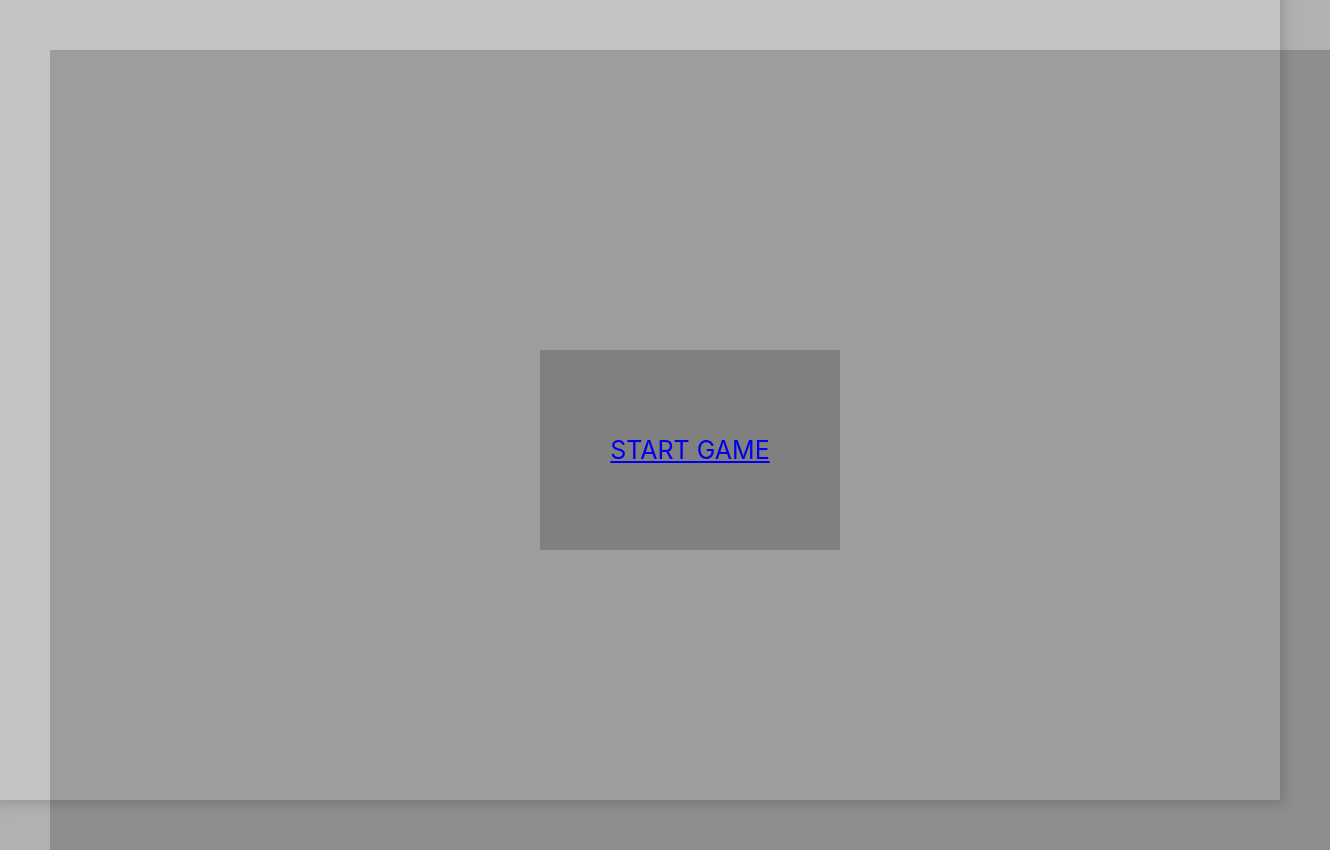
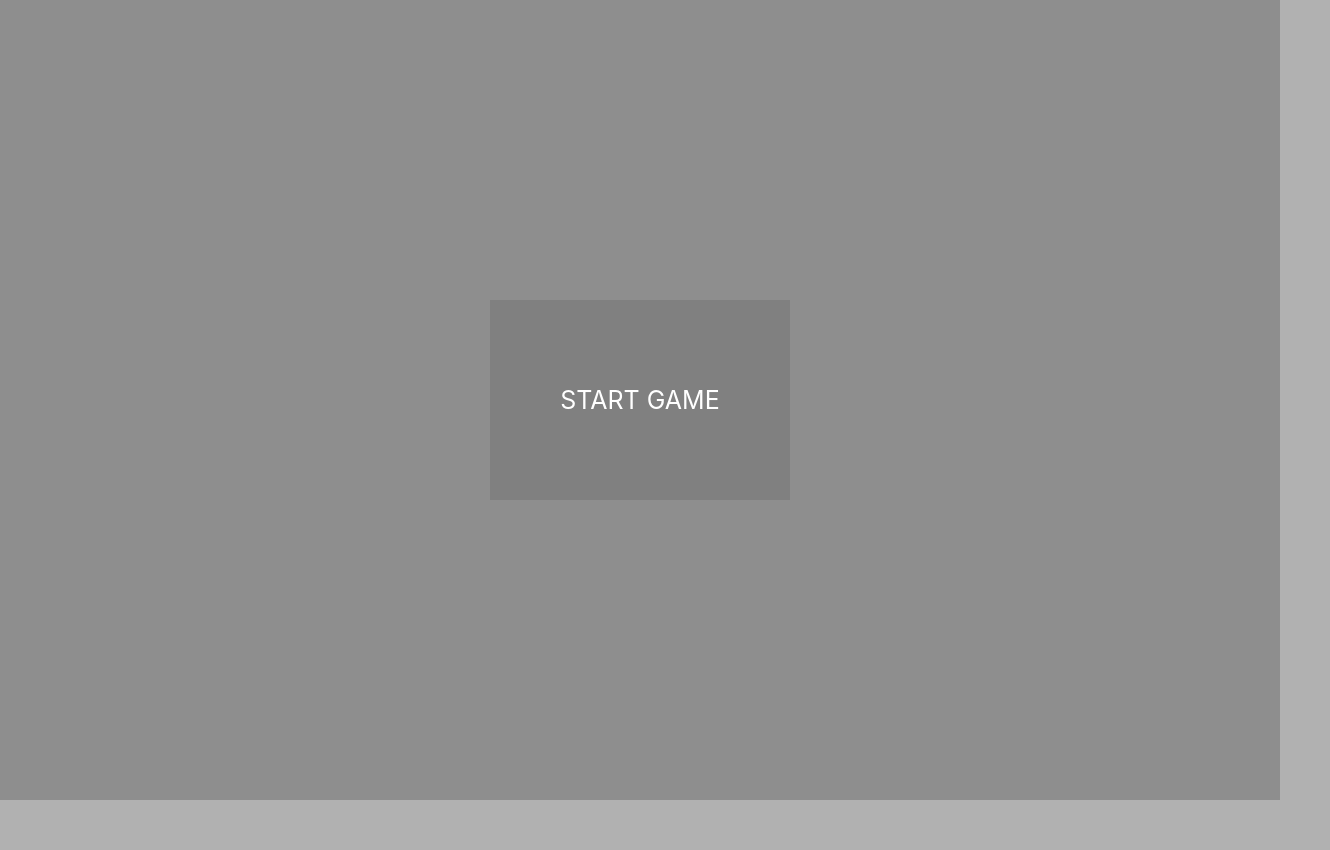
Before and after one commit to Igmat/SpaceExpatriateReact, a React (Create React App) app: page / in a window 1280 px wide. Shown: the whole page, 1330 px wide, since content can reach past the window. After the commit the page ends 800 px from the top, so only its background shows below. Built offline with nearby package versions, Linux system fonts and the light colour scheme.

Commit message:
fix: pages names & add styles

```diff
--- a/src/App/index.tsx
+++ b/src/App/index.tsx
@@ -3,7 +3,7 @@ import "./App.css";
 import { Outlet } from "react-router-dom";
 
 function App() {
-  return <div className="App"><Outlet /></div>
+  return <Outlet />
 }
 
 export default App;
--- a/src/Pages/GamePage/index.tsx
+++ b/src/Pages/Game/index.tsx
@@ -4,7 +4,7 @@ import { Player } from "../../Player";
 import { useModalWrapper } from "../../components/ModalWindow";
 import { ControlPanel } from "../../ControlPanel";
 
-export const GamePage = () => {
+export const Game = () => {
  return useModalWrapper((
     <div className="App">
       <div className="board">
--- /dev/null
+++ b/src/Pages/Home/Home.module.scss
@@ -0,0 +1,26 @@
+.wrapper {
+  width: 100vw;
+  height: 100vh;
+  background-color: rgb(0, 0, 0, 0.2);
+  display: flex;
+  align-items: center;
+  justify-content: center;
+  & .start {
+    background-color: gray;
+    width: 300px;
+    height: 200px;
+    display: flex;
+    align-items: center;
+    justify-content: center;
+    font-size: 25px;
+    cursor: pointer;
+
+    &:hover {
+      box-shadow: 0 0 5px 1px rgb(255, 255, 255);
+    }
+    &:active {
+      box-shadow: 0 0 5px 1px rgb(73, 44, 44);
+      transform: scale(0.9);
+    }
+  }
+}
--- /dev/null
+++ b/src/Pages/Home/index.tsx
@@ -0,0 +1,10 @@
+import styles from './Home.module.scss'
+import { NavLink } from "react-router-dom";
+export const Home = () => {
+
+    return (
+        <div className={styles.wrapper}>
+          <NavLink to="/game"> <div className={styles.start}>START GAME</div></NavLink>
+        </div>
+    )
+}
--- a/src/Pages/HomePage/HomePage.module.scss
+++ /dev/null
@@ -1,28 +0,0 @@
-.wrapper{
-    width: 100vw;
-    height: 100vh;
-    background-color: rgb(0, 0, 0, 0.2);
-    display: flex;
-    align-items: center;
-    justify-content: center;
-    & .startBtn {
-background-color: gray;
-width: 300px;
-height: 200px;
-display: flex;
-align-items: center;
-justify-content: center;
-font-size: 25px;
-cursor: pointer;
-    }
-    & .testBtn {
-        background-color: rgb(164, 49, 49);
-width: 300px;
-height: 200px;
-display: flex;
-align-items: center;
-justify-content: center;
-font-size: 25px;
-cursor: pointer;
-    }
-}
--- a/src/Pages/HomePage/index.tsx
+++ /dev/null
@@ -1,10 +0,0 @@
-import styles from './HomePage.module.scss'
-import { NavLink } from "react-router-dom";
-export const HomePage = () => {
-
-    return (
-        <div className={styles.wrapper}>
-          <NavLink to="/game"> <div className={styles.startBtn}>START GAME</div></NavLink>
-        </div>
-    )
-}
--- a/src/index.css
+++ b/src/index.css
@@ -22,3 +22,7 @@ code {
 .ReactModal__Overlay{
   background-color: red;
 }
+a{
+  text-decoration: none;
+  color: white;
+}
```
Also changed, not shown: src/index.tsx (+4 -4 lines).
